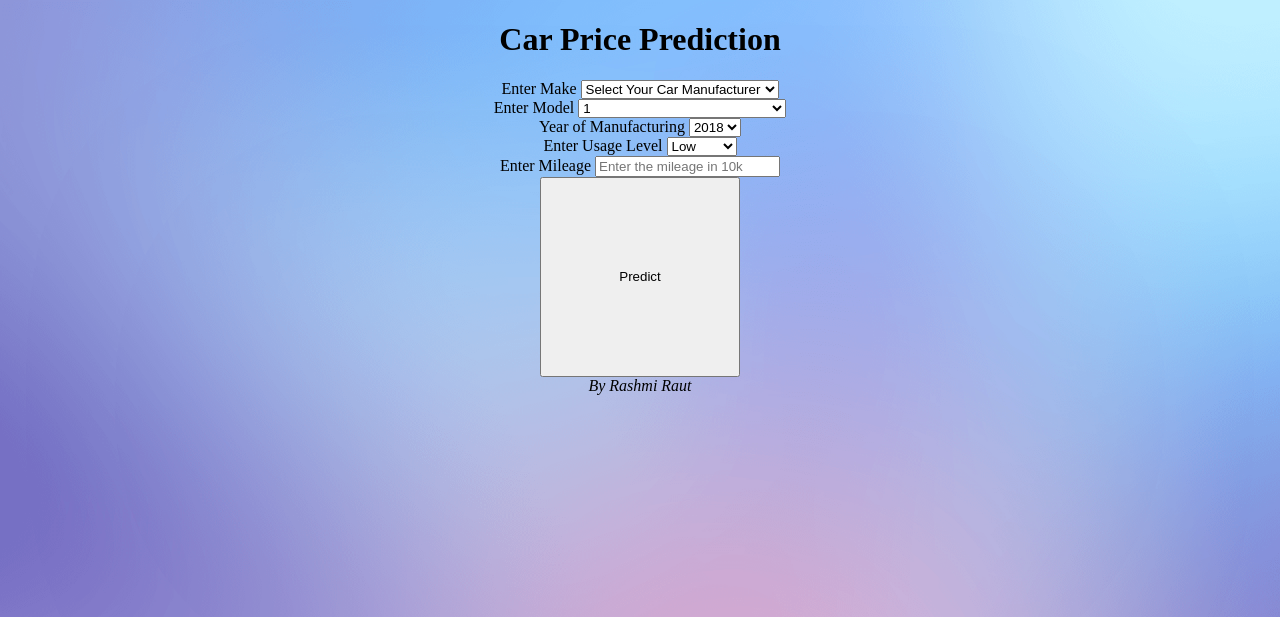
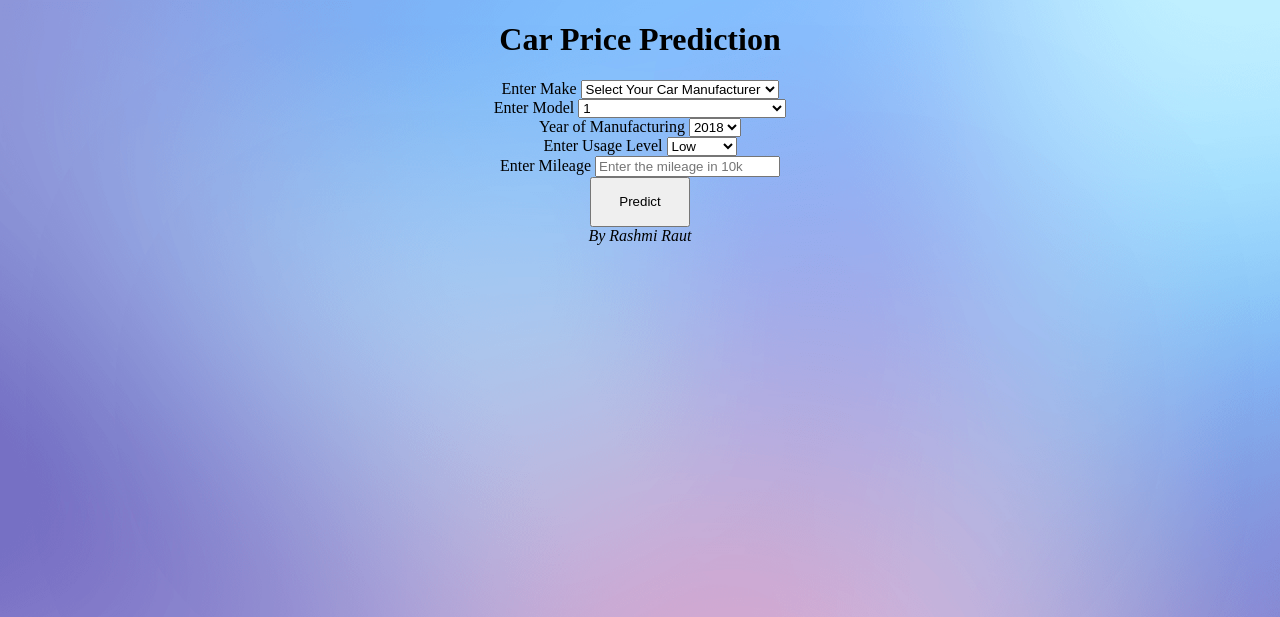
Before and after one commit to rashmiraut/Used_Car_Price_Prediction, a Flask app: page / in a window 1280 px wide. Shown: the top 617 px of the page. Run offline with Flask 2, Linux system fonts and the light colour scheme; parts of the project's set-up code (start-up, migrations or seed data) failed here and were passed over.

Commit message:
Update index.html

```diff
--- a/templates/index.html
+++ b/templates/index.html
@@ -45,7 +45,7 @@
         <div style="text-align: center"><label>Enter Mileage</label>
         <input type ="text" name = "Mileage" style = "margin: 0 auto;" placeholder = "Enter the mileage in 10k"></div>
 
-        <button type="submit" style="height:200px;width:200px">Predict</button>
+        <button type="submit" style="height:50px;width:100px">Predict</button>
 
     </form>
  <cite>
```
